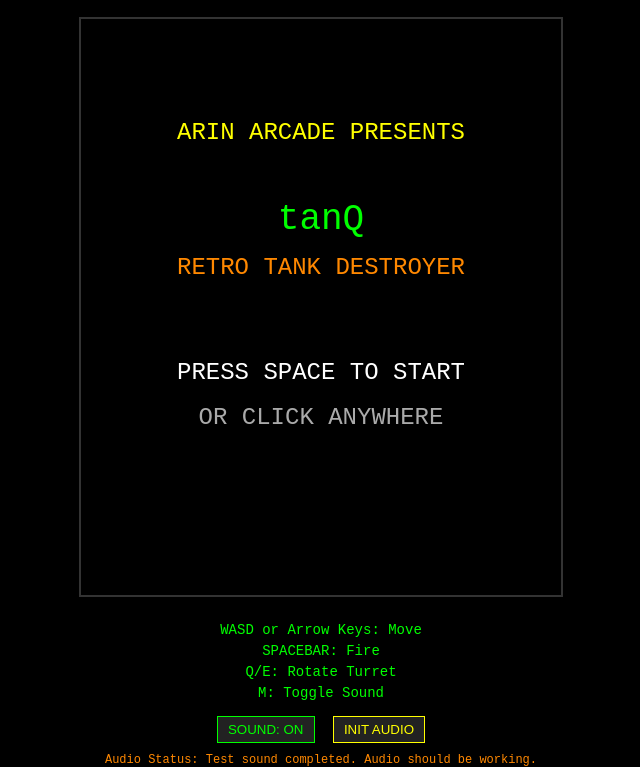
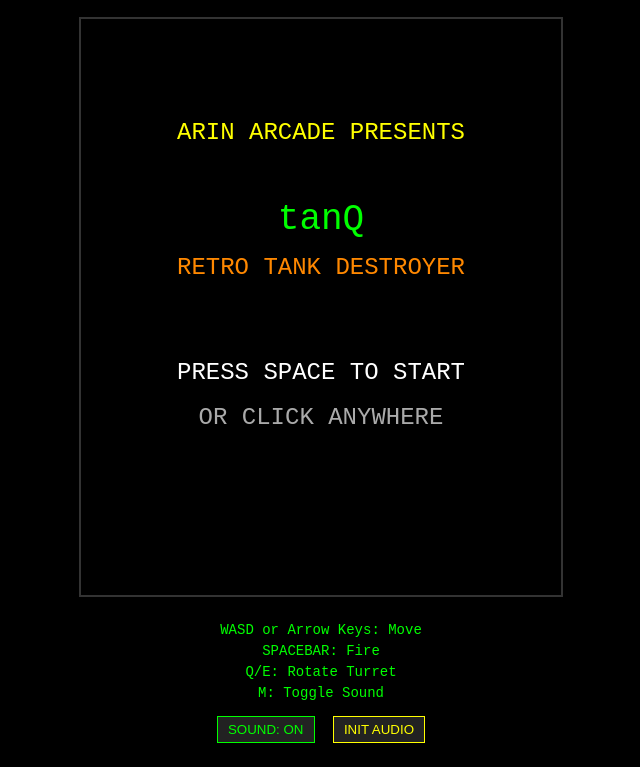
Before and after one commit to kaush/tanQ, a plain HTML site: page index.html in a window 1280 px wide. Shown: the part 140-907 px from the top of the page, without its empty margins (319-959 px from the left). Drawn offline with Linux system fonts and the light colour scheme.

Commit message:
Remove audio status display from UI
- Removed audio status message from the game UI
- Kept all audio status logging in the console for debugging
- Modified updateStatus method to only log to console
- Cleaned up the UI for a cleaner look

```diff
--- a/index.html
+++ b/index.html
@@ -139,9 +139,6 @@
                     INIT AUDIO
                 </button>
             </div>
-            <div id="audioStatus" style="margin-top: 10px; color: #FF8800; font-size: 12px;">
-                Audio Status: Initializing...
-            </div>
         </div>
     </div>
 
--- a/src/audio.js
+++ b/src/audio.js
@@ -47,12 +47,9 @@ class AudioSystem {
         }
     }
 
-    // Update the audio status display
+    // Update the audio status (console only)
     updateStatus(message) {
-        const statusElement = document.getElementById('audioStatus');
-        if (statusElement) {
-            statusElement.textContent = 'Audio Status: ' + message;
-        }
+        console.log('Audio Status: ' + message);
     }
 
     // Test sound to verify audio is working
```
